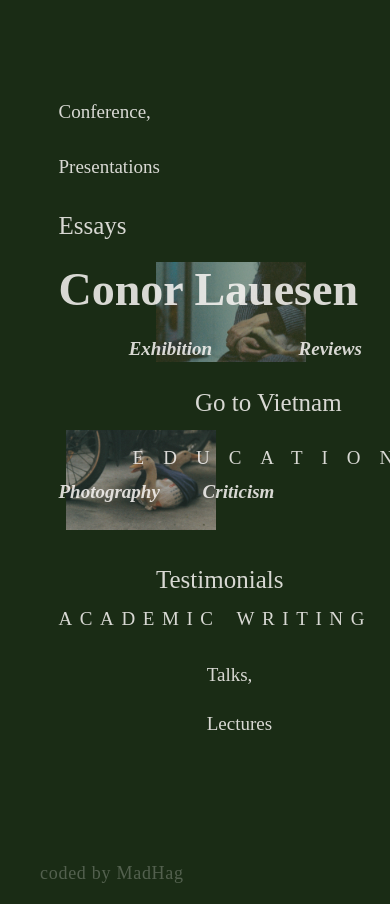
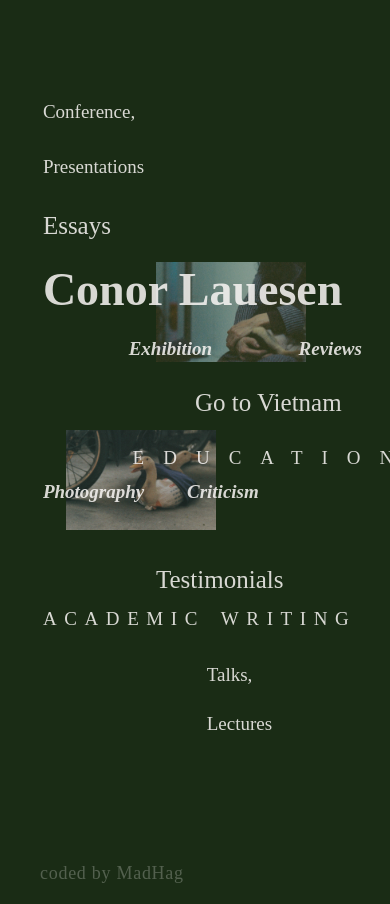
Before and after one commit to conorlauesen/CL-Github, a plain HTML site: page index.html in a window 390 px wide. Shown: the top 904 px of the page. Drawn offline with Linux system fonts and the light colour scheme.

Commit message:
force:source:push --forceoverwrite

```diff
--- a/css/index-media.css
+++ b/css/index-media.css
@@ -100,22 +100,22 @@
     }
 
     .cl {
-        left: 15%;
+        left: 11%;
         top: 31%;
     }
 
     .cp {
-        left: 15%;
+        left: 11%;
         top: 10%;
     }
 
     .essays {
-        left: 15%;
+        left: 11%;
         top: 25%;
     }
 
     .pc {
-        left: 15%;
+        left: 11%;
         top: 57%;
         word-spacing: 2em;
     }
@@ -127,7 +127,7 @@
     }
 
     .aw {
-        left: 15%;
+        left: 11%;
         top: 72%;
         letter-spacing: 0.4em;
     }
```
